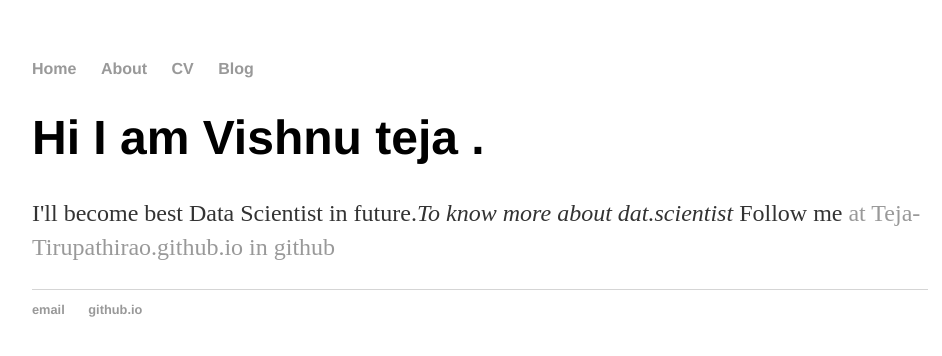
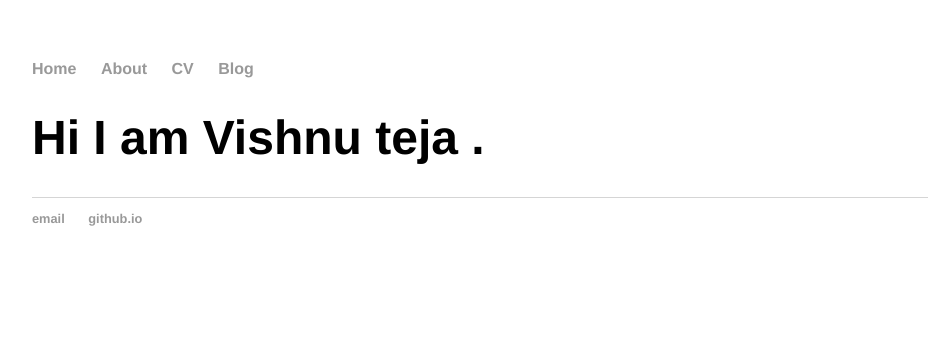
Before and after one commit to vishnu-teja1906/Teja-Tirupathirao.github.io, a plain HTML site: page index.html in a window 1280 px wide. Shown: the whole page, without its empty margins (160-1102 px from the left). Drawn offline with Linux system fonts and the light colour scheme.

Commit message:
Update index.html

```diff
--- a/index.html
+++ b/index.html
@@ -17,7 +17,7 @@
 		<div class="container">
     		<div class="blurb">
         		<h1>Hi I am Vishnu teja .</h1>
-				<p>I'll become best Data Scientist in future.<em>To know more about dat.scientist</em> Follow me  <a href="/about">at Teja-Tirupathirao.github.io in github</a></p>
+				<!--<p>I'll become best Data Scientist in future.<em>To know more about dat.scientist</em> Follow me  <a href="/about">at Teja-Tirupathirao.github.io in github</a></p>-->
     		</div><!-- /.blurb -->
 		</div><!-- /.container -->
 		<footer>
```
